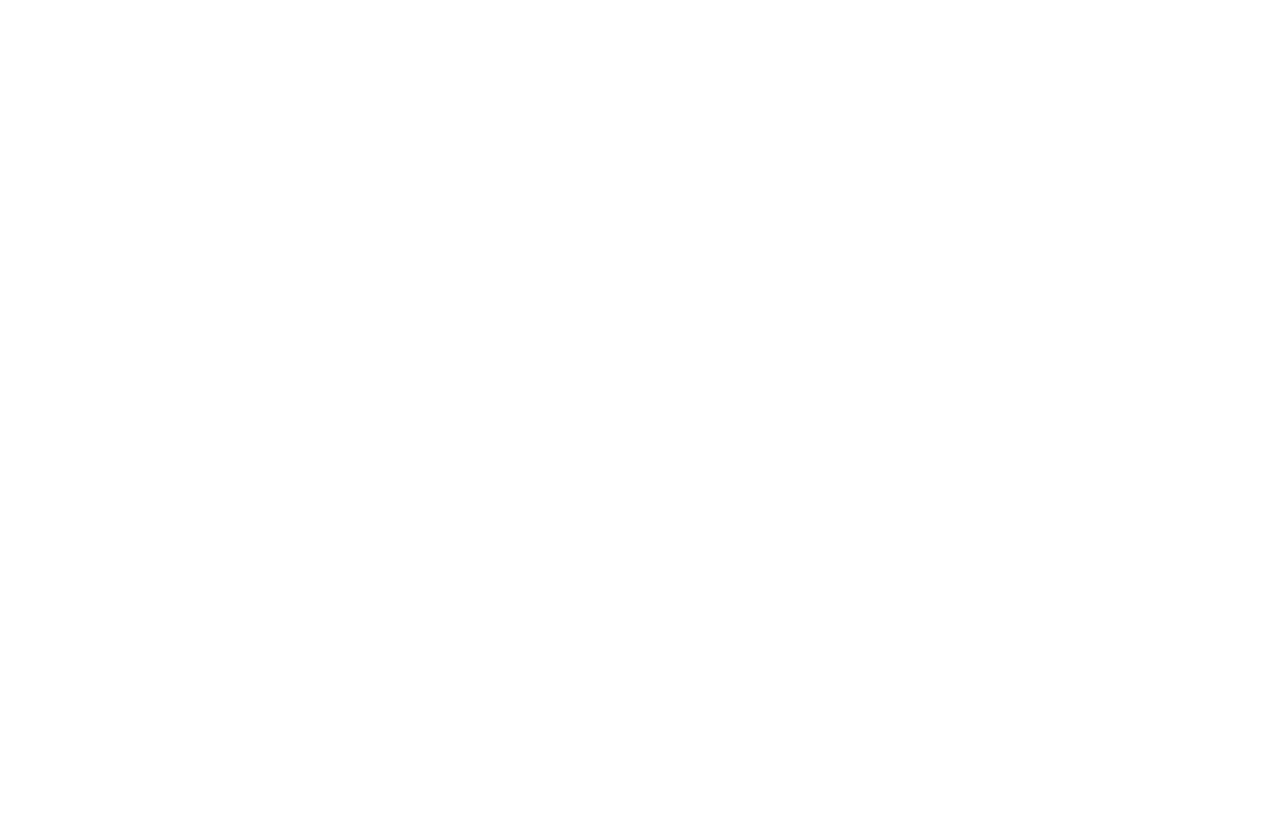
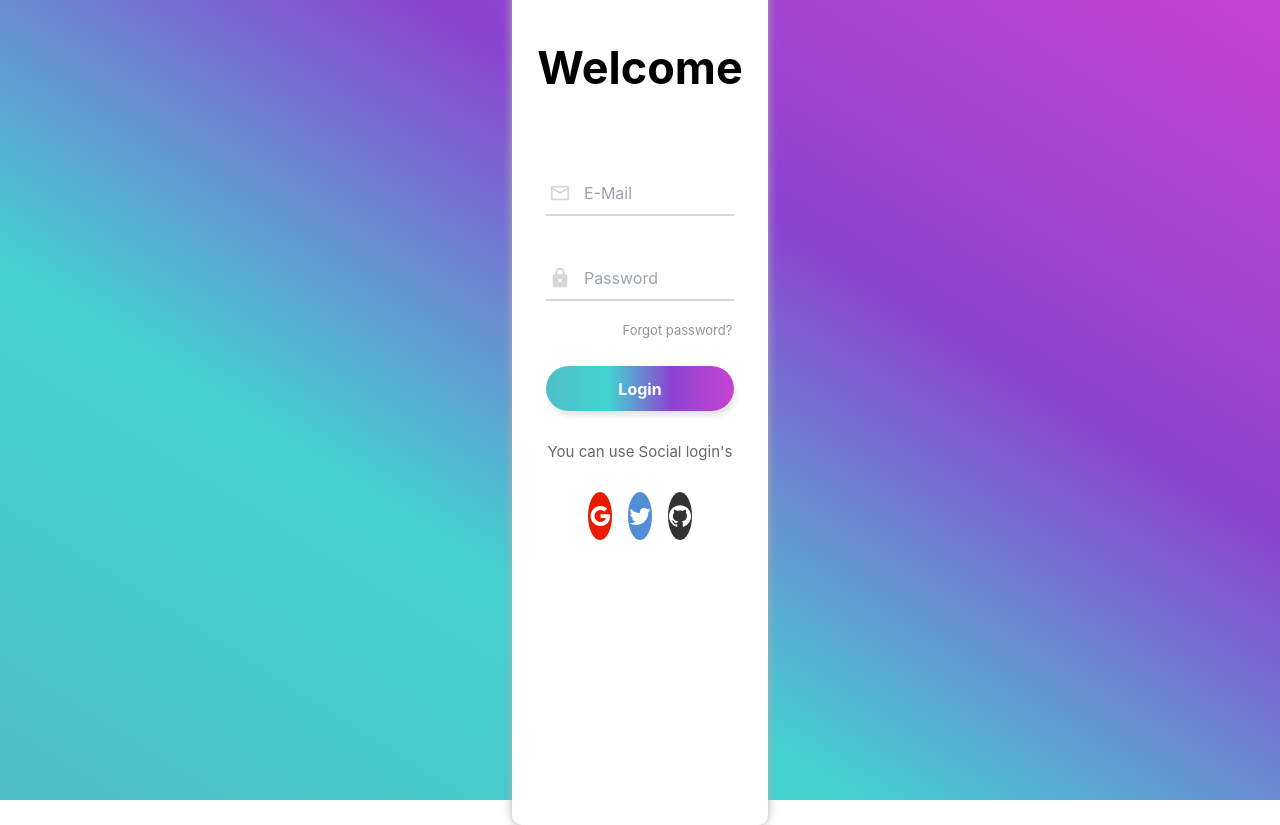
Before and after one commit to exepta/web-panel, a React (Create React App) app in the folder web-frontend/: page / in a window 1280 px wide. Before the commit the page ends 800 px from the top, so only its background shows below. Built offline with nearby package versions, Linux system fonts and the light colour scheme.

Commit message:
update login

```diff
--- a/web-frontend/package.json
+++ b/web-frontend/package.json
@@ -3,9 +3,14 @@
   "version": "0.1.0",
   "private": true,
   "dependencies": {
+    "@emotion/react": "^11.11.1",
+    "@emotion/styled": "^11.11.0",
+    "@fontsource/roboto": "^5.0.8",
     "@fortawesome/fontawesome-svg-core": "^6.4.2",
     "@fortawesome/free-solid-svg-icons": "^6.4.2",
     "@fortawesome/react-fontawesome": "^0.2.0",
+    "@mui/icons-material": "^5.14.7",
+    "@mui/material": "^5.14.7",
     "@testing-library/jest-dom": "^5.17.0",
     "@testing-library/react": "^13.4.0",
     "@testing-library/user-event": "^13.5.0",
--- a/web-frontend/src/index.css
+++ b/web-frontend/src/index.css
@@ -10,6 +10,13 @@
     sans-serif;
   -webkit-font-smoothing: antialiased;
   -moz-osx-font-smoothing: grayscale;
+  height: 100vh;
+  width: 100%;
+}
+
+#root {
+  height: 100vh;
+  width: 100%;
 }
 
 code {
--- a/web-frontend/src/main/App.tsx
+++ b/web-frontend/src/main/App.tsx
@@ -1,9 +1,12 @@
 import React from 'react';
 import '../resources/App.css';
+import Authentication from "./components/Authentication";
 
 function App() {
   return (
-      <div></div>
+      <div className="App">
+        <Authentication />
+      </div>
   );
 }
 
--- a/web-frontend/src/main/components/Authentication.tsx
+++ b/web-frontend/src/main/components/Authentication.tsx
@@ -1,8 +1,86 @@
+import '../../resources/pages/auth/auth.css';
+import {useState} from "react";
+
+import GoogleIcon from '@mui/icons-material/Google';
+import GitHubIcon from '@mui/icons-material/GitHub';
+import TwitterIcon from '@mui/icons-material/Twitter';
+
+import MailOutlineIcon from '@mui/icons-material/MailOutline';
+import LockIcon from '@mui/icons-material/Lock';
+
 const Authentication = () => {
+
+    const [swap, setSwap] = useState(false);
+
     return (
-        <div>
+        <>
+            {
+                swap ?
+                    <section id="section-reg">
+                        <div className="sec-header">
+                            <h1>Welcome</h1>
+                        </div>
+                    </section>
 
-        </div>
+                    :
+
+                    <section id="section-log">
+                        <div className="sec-header">
+                            <h1>Welcome</h1>
+                        </div>
+
+                        <form>
+                            <div className="input-con">
+                                <div className="icon-box">
+                                    <MailOutlineIcon className="icon" />
+                                </div>
+                                <input
+                                    type="email"
+                                    id="log-email"
+                                    placeholder="E-Mail"
+                                    required
+                                    autoComplete="off"
+                                />
+                            </div>
+
+                            <div className="input-con">
+                                <div className="icon-box">
+                                    <LockIcon className="icon" />
+                                </div>
+                                <input
+                                    type="password"
+                                    id="log-email"
+                                    placeholder="Password"
+                                    required
+                                    autoComplete="off"
+                                />
+                            </div>
+
+                            <div className="text-con">
+                                <p>Forgot password?</p>
+                            </div>
+
+                            <button type="submit" className="send">Login</button>
+
+                            <h3>You can use Social login's</h3>
+
+                            <div className="social-box">
+                                <div className="social-icon google">
+                                    <GoogleIcon />
+                                </div>
+
+                                <div className="social-icon twitter">
+                                    <TwitterIcon />
+                                </div>
+
+                                <div className="social-icon github">
+                                    <GitHubIcon />
+                                </div>
+                            </div>
+                        </form>
+                    </section>
+            }
+        </>
     );
 };
 
--- a/web-frontend/src/resources/App.css
+++ b/web-frontend/src/resources/App.css
@@ -1,38 +1,8 @@
 .App {
-  text-align: center;
+  width: 100%;
+  height: 100%;
+  display: flex;
+  justify-content: center;
+  align-items: center;
+  background: linear-gradient(to top right, #4ebec9, #43d2d2, #8d43d2, #c843d2);
 }
-
-.App-logo {
-  height: 40vmin;
-  pointer-events: none;
-}
-
-@media (prefers-reduced-motion: no-preference) {
-  .App-logo {
-    animation: App-logo-spin infinite 20s linear;
-  }
-}
-
-.App-header {
-  background-color: #282c34;
-  min-height: 100vh;
-  display: flex;
-  flex-direction: column;
-  align-items: center;
-  justify-content: center;
-  font-size: calc(10px + 2vmin);
-  color: white;
-}
-
-.App-link {
-  color: #61dafb;
-}
-
-@keyframes App-logo-spin {
-  from {
-    transform: rotate(0deg);
-  }
-  to {
-    transform: rotate(360deg);
-  }
-}
--- /dev/null
+++ b/web-frontend/src/resources/pages/auth/auth.css
@@ -0,0 +1,149 @@
+section {
+    float: left;
+    width: 20%;
+    height: 850px;
+    background: white;
+    box-sizing: border-box;
+    padding: 10px;
+    border-radius: 10px;
+    box-shadow: 0 0 10px #adadad;
+}
+
+section .sec-header {
+    float: left;
+    width: 100%;
+    height: 20%;
+    display: flex;
+    justify-content: center;
+    align-items: center;
+    box-sizing: border-box;
+}
+
+.sec-header h1 {
+    font-size: 45px;
+    font-weight: bolder;
+}
+
+section form {
+    float: left;
+    width: 100%;
+    height: 80%;
+    box-sizing: border-box;
+    display: flex;
+    align-items: center;
+    flex-direction: column;
+}
+
+form .input-con {
+    float: left;
+    width: 80%;
+    height: 45px;
+    box-sizing: border-box;
+    background: transparent;
+    margin: 20px 0;
+    border-bottom: 2px solid #d6d6d9;
+}
+
+.input-con input {
+    float: left;
+    width: 85%;
+    height: 100%;
+    box-sizing: border-box;
+    padding: 5px 10px;
+    outline: none;
+    background: transparent;
+}
+
+.input-con .icon-box {
+    float: left;
+    width: 15%;
+    height: 100%;
+    display: flex;
+    justify-content: center;
+    align-items: center;
+}
+
+.icon-box .icon {
+    font-size: 22px;
+    color: #d6d6d9;
+}
+
+.text-con {
+    float: left;
+    width: 80%;
+    height: 35px;
+    box-sizing: border-box;
+    background: transparent;
+    display: flex;
+    justify-content: right;
+    padding: 0 2px 0 10px;
+}
+
+.text-con p {
+    font-size: 13px;
+    color: #939396;
+    cursor: pointer;
+    padding: 0;
+    margin: 0;
+}
+
+form .send {
+    float: left;
+    width: 80%;
+    height: 45px;
+    border-radius: 25px;
+    border: none;
+    background: linear-gradient(to right, #4ebec9, #43d2d2, #8d43d2, #c843d2);
+    color: white;
+    font-size: 16px;
+    font-weight: bold;
+    margin: 10px 20px;
+    box-shadow: 2px 5px 5px rgba(147, 147, 150, 0.23);
+}
+
+form h3 {
+    color: #676769;
+    font-size: 15px;
+    margin: 20px 10px;
+}
+
+form .social-box {
+    display: flex;
+    width: 50%;
+    height: 65px;
+    float: left;
+    justify-content: center;
+    align-items: center;
+}
+
+.social-box .social-icon {
+    float: left;
+    display: flex;
+    justify-content: center;
+    align-items: center;
+    width: 48px;
+    height: 48px;
+    border-radius: 50%;
+    margin: 0 8px;
+    transition: .2s all;
+}
+
+.social-icon:hover {
+    cursor: pointer;
+    transform: scale(1.05);
+}
+
+.google {
+    color: white;
+    background: #e81b00;
+}
+
+.github {
+    color: white;
+    background: #333333;
+}
+
+.twitter {
+    color: white;
+    background: #528ed5;
+}
```
Also changed, not shown: 1 other file (tests, documents, lock files or other folders).
